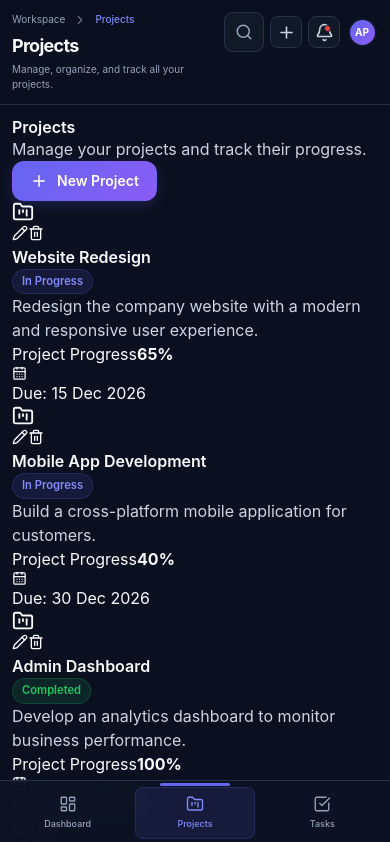
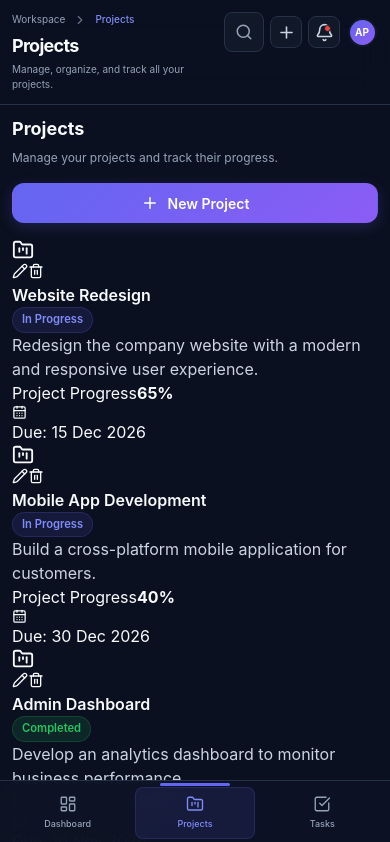
Before and after one commit to amolpawar24/ProjectFlow, a React (Vite) app: page /projects in a window 390 px wide. Shown: the top 842 px of the page. Built offline with nearby package versions, Linux system fonts and the light colour scheme.

Commit message:
feat: add responsive styles for projects page including delete confirmation and modal footer

```diff
--- a/src/styles/pages/projects/_projects.index.css
+++ b/src/styles/pages/projects/_projects.index.css
@@ -0,0 +1,169 @@
+
+/* ========================================
+   PROJECTFLOW PROJECTS
+   Component Style Imports
+======================================== */
+
+@import "./components/_projectCard.css";
+@import "./components/_projectForm.css";
+@import "./components/_projectList.css";
+
+/* ========================================
+   PROJECTS PAGE
+======================================== */
+
+.projects-page {
+  display: flex;
+  flex-direction: column;
+  gap: var(--spacing-6);
+  width: 100%;
+  min-width: 0;
+}
+
+/* Page Header */
+
+.projects-page__header {
+  display: flex;
+  align-items: center;
+  justify-content: space-between;
+  gap: var(--spacing-4);
+  width: 100%;
+}
+
+.projects-page__heading {
+  display: flex;
+  flex-direction: column;
+  gap: var(--spacing-2);
+  min-width: 0;
+}
+
+.projects-page__title {
+  margin: 0;
+  color: var(--color-text-primary);
+  font-size: var(--font-size-2xl);
+  font-weight: var(--font-weight-bold);
+  line-height: 1.3;
+}
+
+.projects-page__description {
+  margin: 0;
+  color: var(--color-text-muted);
+  font-size: var(--font-size-sm);
+  line-height: 1.6;
+}
+
+/* Delete Confirmation */
+
+.projects-page__delete-content {
+  display: flex;
+  flex-direction: column;
+  gap: var(--spacing-3);
+}
+
+.projects-page__delete-content p {
+  margin: 0;
+  color: var(--color-text-secondary);
+  font-size: var(--font-size-sm);
+  line-height: 1.7;
+}
+
+.projects-page__delete-content strong {
+  color: var(--color-text-primary);
+  font-weight: var(--font-weight-semibold);
+}
+
+/* Modal Footer */
+
+.projects-page__modal-footer {
+  display: flex;
+  align-items: center;
+  justify-content: flex-end;
+  gap: var(--spacing-3);
+  width: 100%;
+}
+
+/* ========================================
+   RESPONSIVE BREAKPOINTS
+======================================== */
+
+/* Large Desktop: 1400px and above */
+
+@media (min-width: 1400px) {
+  .projects-page {
+    gap: var(--spacing-8);
+  }
+}
+
+/* Desktop: 1200px to 1399px */
+
+@media (max-width: 1399px) {
+  .projects-page {
+    gap: var(--spacing-6);
+  }
+}
+
+/* Small Desktop: 992px to 1199px */
+
+@media (max-width: 1199px) {
+  .projects-page {
+    gap: var(--spacing-6);
+  }
+}
+
+/* Tablet: 768px to 991px */
+
+@media (max-width: 991px) {
+  .projects-page {
+    gap: var(--spacing-5);
+  }
+}
+
+/* Mobile: 576px to 767px */
+
+@media (max-width: 767px) {
+  .projects-page {
+    gap: var(--spacing-5);
+  }
+
+  .projects-page__header {
+    align-items: flex-start;
+    flex-direction: column;
+  }
+
+  .projects-page__header > button {
+    width: 100%;
+  }
+}
+
+/* Small Mobile: 480px to 575px */
+
+@media (max-width: 575px) {
+  .projects-page {
+    gap: var(--spacing-4);
+  }
+
+  .projects-page__title {
+    font-size: var(--font-size-xl);
+  }
+
+  .projects-page__modal-footer {
+    flex-direction: column-reverse;
+    align-items: stretch;
+  }
+
+  .projects-page__modal-footer button {
+    width: 100%;
+  }
+}
+
+/* Extra Small: 320px to 479px */
+
+@media (max-width: 479px) {
+  .projects-page__title {
+    font-size: var(--font-size-lg);
+  }
+
+  .projects-page__description {
+    font-size: var(--font-size-xs);
+  }
+}
```
